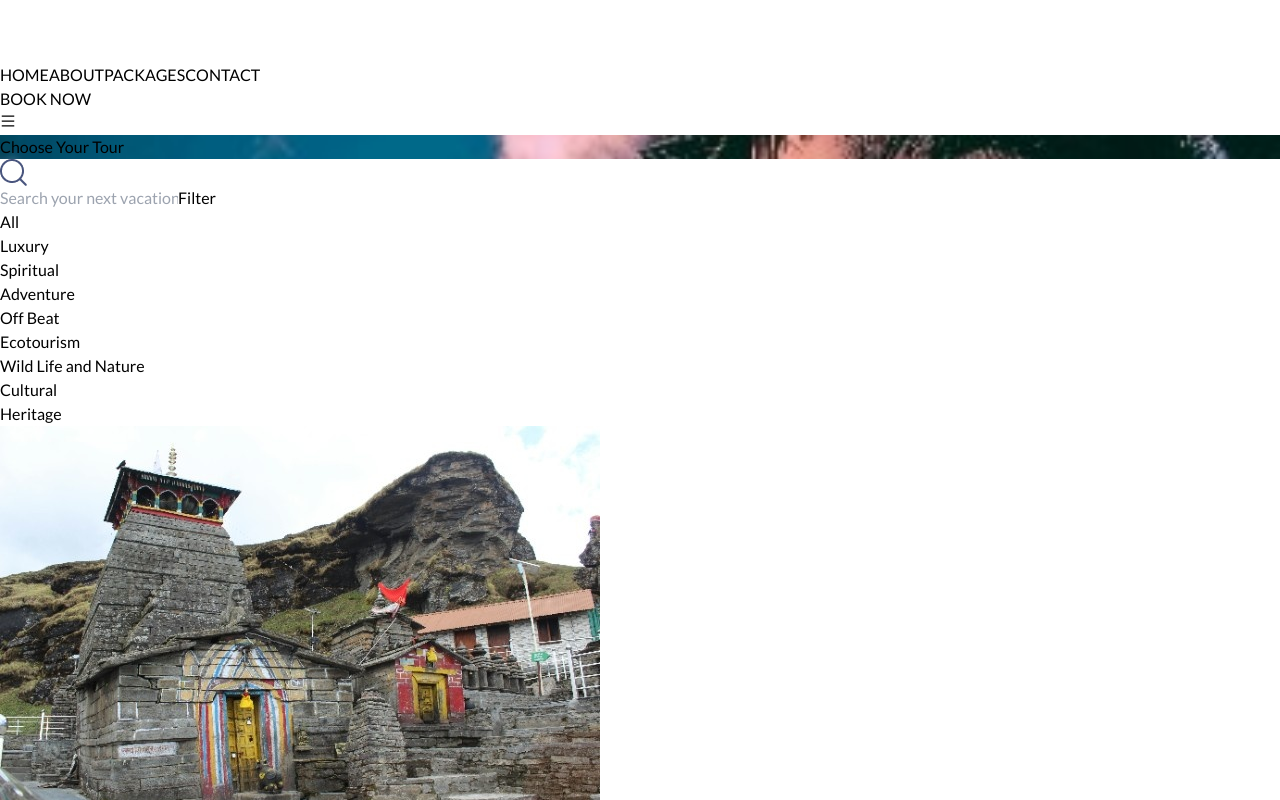
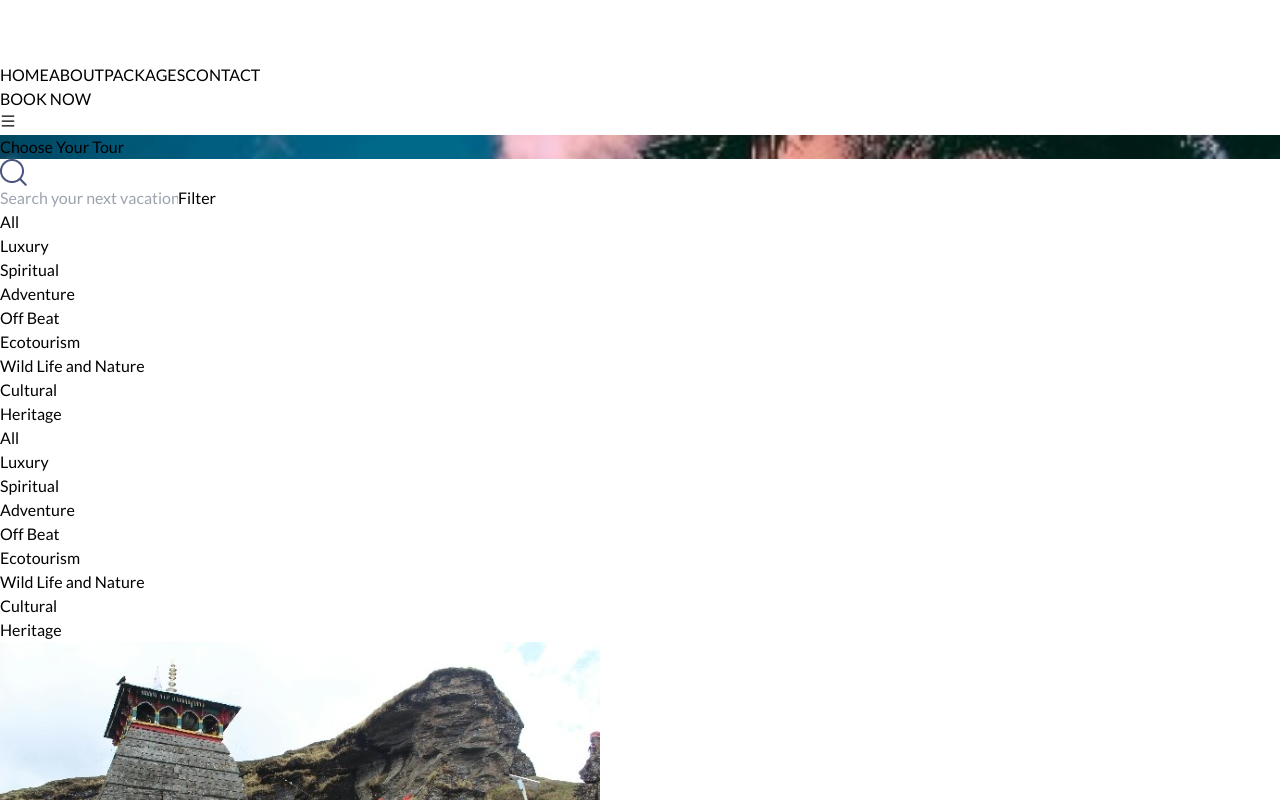
Before and after one commit to Shaurya045/TravelWebsiteforClient, a React (Vite) app in the folder Frontend/: page /package in a window 1280 px wide. Both pictures are taken after a click on the button "Filter". Shown: the top 800 px of the page. Built offline with nearby package versions, Linux system fonts and the light colour scheme.

Commit message:
added filter button functionality

```diff
--- a/Frontend/src/Components/PackageDisplay.jsx
+++ b/Frontend/src/Components/PackageDisplay.jsx
@@ -1,15 +1,24 @@
 import React from "react";
 import { icons } from "../assets/assets";
 
-function PackageDisplay({ category, setCategory }) {
+function PackageDisplay({ category, setCategory, setFilterVisible }) {
   const handleInputChange = (e) => {
     setCategory(e.target.value);
+  };
+
+  const handleFilterClick = () => {
+    setFilterVisible((prev) => !prev);
   };
 
   return (
     <div className="w-[80%] absolute top-[420px] left-[10%] md:top-[660px] overflow-hidden">
       <div className="flex gap-[30px] bg-[#F0F0F0] w-full h-[80px] rounded-[30px] p-[30px] items-center justify-center max-[755px]:gap-[10px] max-[755px]:h-[60px] max-[755px]:p-[15px]">
-        <img className="w-[30px] h-[30px] max-[755px]:w-[18px] max-[755px]:h-[18px]" src={icons.search_icon} loading="lazy" alt="" />
+        <img
+          className="w-[30px] h-[30px] max-[755px]:w-[18px] max-[755px]:h-[18px]"
+          src={icons.search_icon}
+          loading="lazy"
+          alt=""
+        />
         <input
           value={category}
           onChange={handleInputChange}
@@ -17,7 +26,10 @@ function PackageDisplay({ category, setCategory }) {
           type="text"
           placeholder="Search your next vacation"
         />
-        <button className="text-[22px] text-white font-['Lato'] bg-[#D4AF37] w-[150px] h-[45px] rounded-[30px] duration-[0.5s] hover:scale-[1.05] max-[755px]:text-[15px] max-[755px]:w-[66px] max-[755px]:h-[30px] ">
+        <button
+          onClick={handleFilterClick}
+          className="text-[22px] text-white font-['Lato'] bg-[#D4AF37] w-[150px] h-[45px] rounded-[30px] duration-[0.5s] hover:scale-[1.05] max-[755px]:text-[15px] max-[755px]:w-[66px] max-[755px]:h-[30px] "
+        >
           Filter
         </button>
       </div>
--- a/Frontend/src/Components/PackageItemDisplay.jsx
+++ b/Frontend/src/Components/PackageItemDisplay.jsx
@@ -2,10 +2,10 @@ import React from "react";
 import { package_list } from "../assets/assets";
 import ItemDisplay from "./ItemDisplay";
 
-function PackageItemDisplay({ category, setCategory }) {
+function PackageItemDisplay({ category, setCategory, filterVisible }) {
   return (
-    <div className="mx-[50px] mt-[100px] mb-[50px] flex flex-row justify-center gap-[30px] max-[477px]:mx-[20px]">
-      <div className="w-[30%] max-[1024px]:hidden">
+    <div className="max-[1024px]:relative mx-[50px] mt-[100px] mb-[50px] flex flex-row justify-center gap-[30px] max-[477px]:mx-[20px]">
+      <div className="w-[30%] max-[1024px]:hidden ">
         <ul className="flex flex-col gap-[10px] text-[20px] text-[#666666] font-[400] bg-[#66666620] p-[20px] rounded-[20px] ">
           <li
             className={`cursor-pointer font-["Merriweather"] ${
@@ -83,7 +83,87 @@ function PackageItemDisplay({ category, setCategory }) {
           </li>
         </ul>
       </div>
-      <div className="flex flex-col gap-[30px] w-[80%] max-[1024px]:w-full">
+      {filterVisible && (
+        <div className="w-[30%] lg:hidden max-[1024px]:absolute max-[1024px]:top-[-50px] max-[1024px]:z-10 max-[1024px]:w-[90%]">
+          <ul className="flex flex-col max-[1024px]:items-center gap-[10px] text-[20px] text-[#666666] font-[400] bg-[#66666620] p-[20px] rounded-[20px] ">
+            <li
+              className={`cursor-pointer font-["Merriweather"] ${
+                category.toLowerCase() === "" ? "text-green-500" : ""
+              }`}
+              onClick={() => setCategory("")}
+            >
+              All
+            </li>
+            <li
+              className={`cursor-pointer font-["Merriweather"] ${
+                category.toLowerCase() === "luxury" ? "text-green-500" : ""
+              }`}
+              onClick={() => setCategory("Luxury")}
+            >
+              Luxury
+            </li>
+            <li
+              className={`cursor-pointer font-["Merriweather"] ${
+                category.toLowerCase() === "spiritual" ? "text-green-500" : ""
+              }`}
+              onClick={() => setCategory("Spiritual")}
+            >
+              Spiritual
+            </li>
+            <li
+              className={`cursor-pointer font-["Merriweather"] ${
+                category.toLowerCase() === "adventure" ? "text-green-500" : ""
+              }`}
+              onClick={() => setCategory("Adventure")}
+            >
+              Adventure
+            </li>
+            <li
+              className={`cursor-pointer font-["Merriweather"] ${
+                category.toLowerCase() === "off beat" ? "text-green-500" : ""
+              }`}
+              onClick={() => setCategory("Off Beat")}
+            >
+              Off Beat
+            </li>
+            <li
+              className={`cursor-pointer font-["Merriweather"] ${
+                category.toLowerCase() === "ecotourism" ? "text-green-500" : ""
+              }`}
+              onClick={() => setCategory("Ecotourism")}
+            >
+              Ecotourism
+            </li>
+            <li
+              className={`cursor-pointer font-["Merriweather"] ${
+                category.toLowerCase() === "wild life and nature"
+                  ? "text-green-500"
+                  : ""
+              }`}
+              onClick={() => setCategory("Wild Life and Nature")}
+            >
+              Wild Life and Nature
+            </li>
+            <li
+              className={`cursor-pointer font-["Merriweather"] ${
+                category.toLowerCase() === "cultural" ? "text-green-500" : ""
+              }`}
+              onClick={() => setCategory("Cultural")}
+            >
+              Cultural
+            </li>
+            <li
+              className={`cursor-pointer font-["Merriweather"] ${
+                category.toLowerCase() === "heritage" ? "text-green-500" : ""
+              }`}
+              onClick={() => setCategory("Heritage")}
+            >
+              Heritage
+            </li>
+          </ul>
+        </div>
+      )}
+      <div className={`flex flex-col ${filterVisible ? "max-[1024px]:mt-[370px]":""}  gap-[30px] w-[80%] max-[1024px]:w-full`}>
         {package_list
           .filter((item) => {
             if (category.trim() === "") {
--- a/Frontend/src/Pages/Packages.jsx
+++ b/Frontend/src/Pages/Packages.jsx
@@ -5,11 +5,13 @@ import PackageItemDisplay from "../Components/PackageItemDisplay";
 
 function Packages() {
   const [category, setCategory] = useState("");
+  const [filterVisible, setFilterVisible] = useState(false);
+
   return (
     <div className="w-full ">
       <PackageHeader />
-      <PackageDisplay category={category} setCategory={setCategory} />
-      <PackageItemDisplay category={category} setCategory={setCategory} />
+      <PackageDisplay category={category} setCategory={setCategory} setFilterVisible={setFilterVisible} />
+      <PackageItemDisplay category={category} setCategory={setCategory} filterVisible={filterVisible} />
     </div>
   );
 }
```
